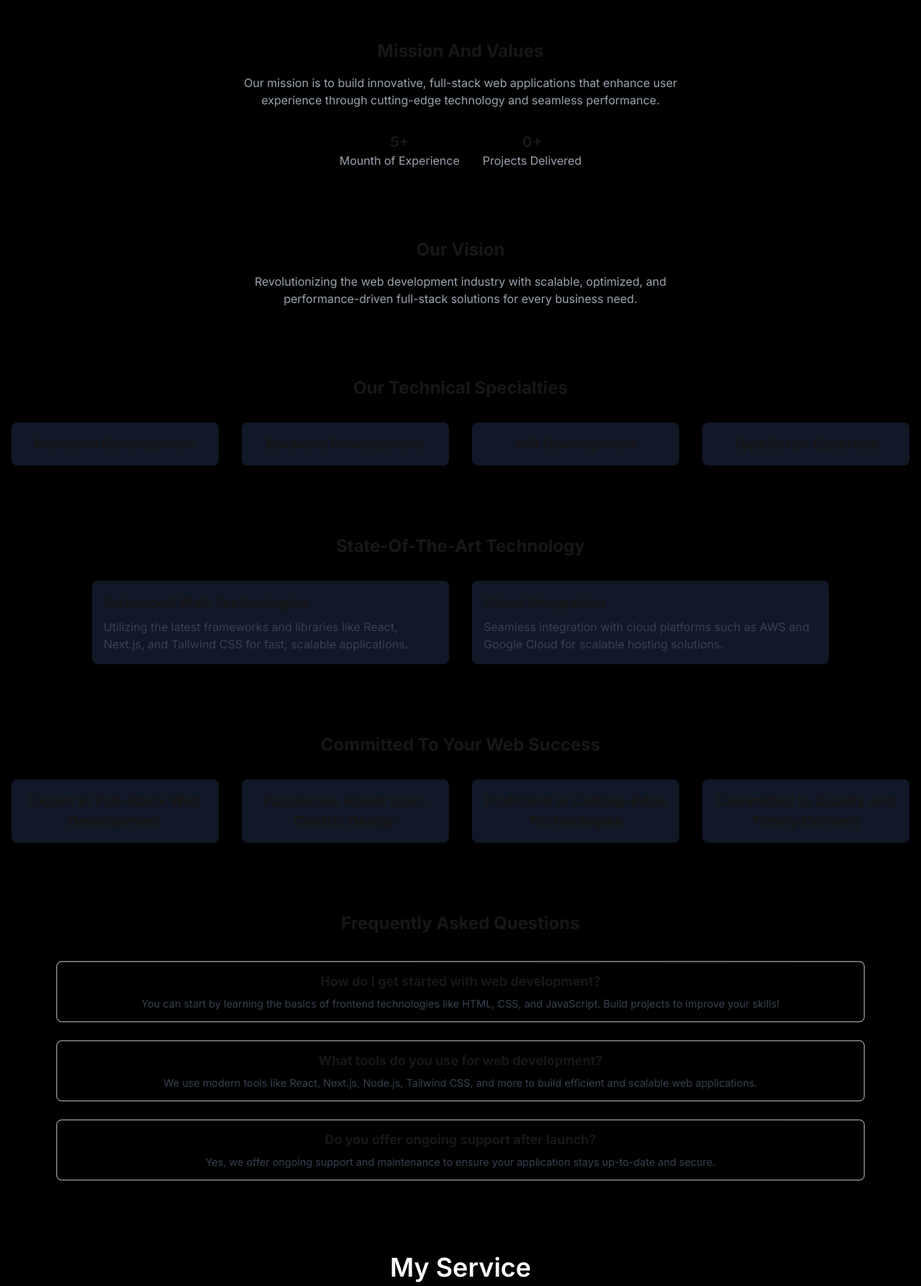
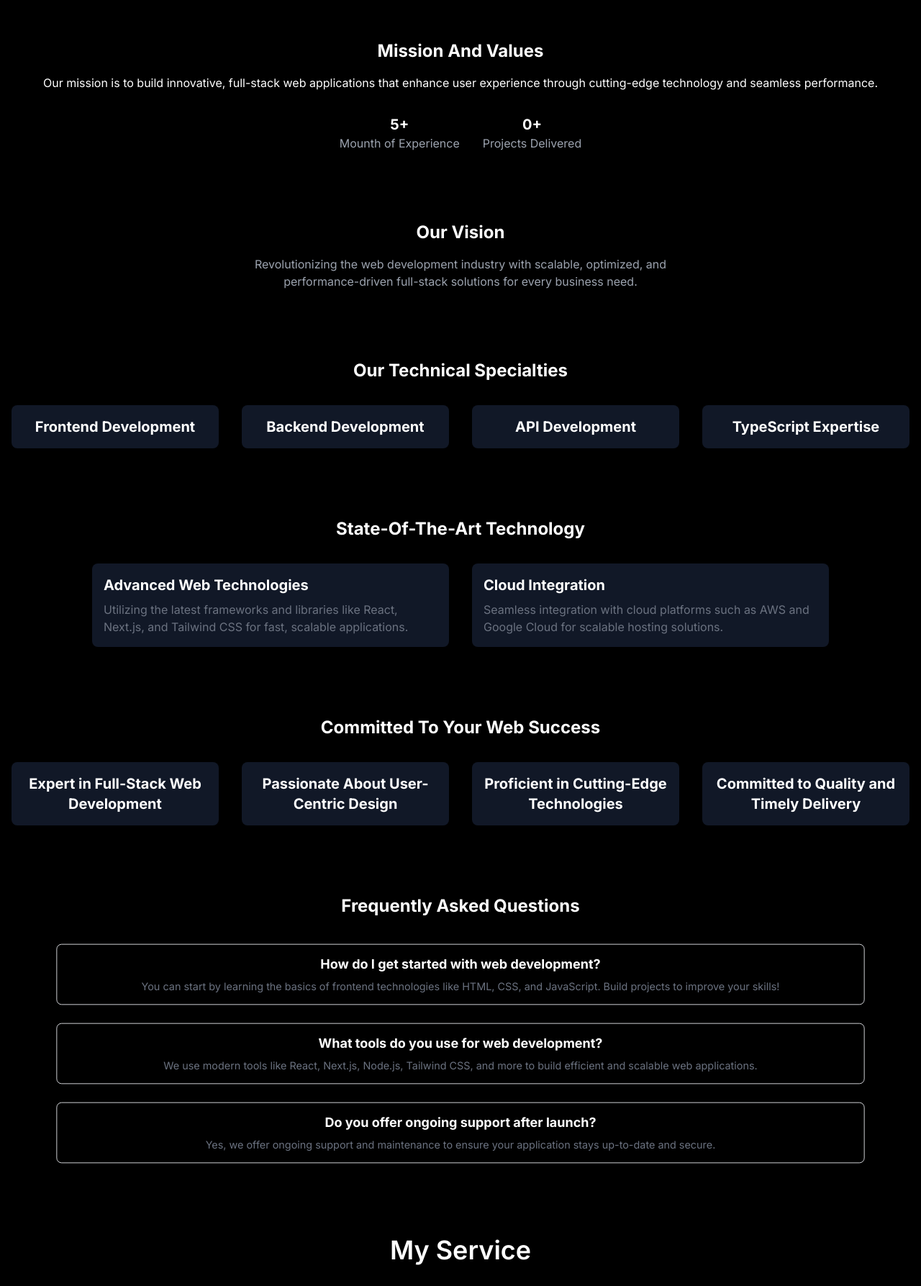
Before and after one commit to waleedmajeed001/profilo, a Next.js app: page / in a window 1280 px wide. Shown: the part 1148-2935 px from the top of the page at 72% size. Built offline with nearby package versions, Linux system fonts and the light colour scheme.

Commit message:
Its my new portfolio

```diff
--- a/components/Skills.tsx
+++ b/components/Skills.tsx
@@ -2,9 +2,9 @@ import React from "react";
 
 const Skills: React.FC = () => {
   return (
-    <div className="h-screen flex justify-center items-center dark:bg-black">
+    <div className="h-screen text-white flex justify-center items-center bg-black">
       <div className="max-w-xl mx-auto w-full">
-        <h4 className="text-3xl md:text-5xl dark:text-white font-bold mb-6">Skills</h4>
+        <h4 className="text-3xl md:text-5xl text-white font-bold mb-6">Skills</h4>
 
         {/* Skill Bars */}
         {[
--- a/components/aboutus.tsx
+++ b/components/aboutus.tsx
@@ -5,15 +5,15 @@ import React from 'react';
 const AboutUs: React.FC = () => {
   return (
     <div className="bg-black">
-      <header className="bg-black text-white text-center py-12">
+      <header className=" text-white text-center py-12">
       </header>
 
-      <section className="text-center py-12 px-4" id='about'>
+      <section className="text-center text-white py-12 px-4" id='about'>
         <h2 className="text-2xl font-bold">Mission And Values</h2>
-        <p className="mt-4 text-gray-400 max-w-2xl mx-auto">
+        <p className="mt-4 text-whitew-2xl mx-auto">
           Our mission is to build innovative, full-stack web applications that enhance user experience through cutting-edge technology and seamless performance.
         </p>
-        <div className="flex justify-center space-x-8 mt-8 animate-fadeIn">
+        <div className="flex text-white justify-center space-x-8 mt-8 animate-fadeIn">
           <div className="transition transform hover:scale-110 ">
             <h3 className="text-xl font-bold">5+</h3>
             <p className="text-gray-400">Mounth of Experience</p>
@@ -25,14 +25,14 @@ const AboutUs: React.FC = () => {
         </div>
       </section>
 
-      <section className="  py-12 px-4">
+      <section className="text-white  py-12 px-4">
         <h2 className="text-2xl font-bold text-center">Our Vision</h2>
         <p className="mt-4 text-center text-gray-400 max-w-2xl mx-auto">
           Revolutionizing the web development industry with scalable, optimized, and performance-driven full-stack solutions for every business need.
         </p>
       </section>
 
-      <section className="text-center py-12 px-4">
+      <section className="text-center text-white py-12 px-4">
         <h2 className="text-2xl font-bold">Our Technical Specialties</h2>
         <div className="grid grid-cols-1 sm:grid-cols-2 md:grid-cols-4 gap-8 mt-8">
           <div className="p-4 shadow-lg rounded-lg hover:scale-110 bg-gray-900 hover:bg-blue-600 transition-colors">
@@ -50,21 +50,21 @@ const AboutUs: React.FC = () => {
         </div>
       </section>
 
-      <section className="bg-black py-12 px-4">
+      <section className="bg-black text-white py-12 px-4">
         <h2 className="text-2xl font-bold text-center">State-Of-The-Art Technology</h2>
         <div className="grid grid-cols-1 md:grid-cols-2 gap-8 mt-8 max-w-5xl mx-auto">
           <div className="p-4 shadow-lg rounded-lg hover:scale-110 bg-gray-900 hover:bg-blue-600">
             <h3 className="text-xl font-bold">Advanced Web Technologies</h3>
-            <p className="text-gray-700 mt-2">Utilizing the latest frameworks and libraries like React, Next.js, and Tailwind CSS for fast, scalable applications.</p>
+            <p className="text-gray-500 mt-2">Utilizing the latest frameworks and libraries like React, Next.js, and Tailwind CSS for fast, scalable applications.</p>
           </div>
           <div className="p-4 shadow-lg rounded-lg hover:scale-110 bg-gray-900 hover:bg-blue-600">
             <h3 className="text-xl font-bold">Cloud Integration</h3>
-            <p className="text-gray-700 mt-2">Seamless integration with cloud platforms such as AWS and Google Cloud for scalable hosting solutions.</p>
+            <p className="text-gray-500 mt-2">Seamless integration with cloud platforms such as AWS and Google Cloud for scalable hosting solutions.</p>
           </div>
         </div>
       </section>
 
-      <section className="text-center py-12 px-4">
+      <section className="text-center text-white py-12 px-4">
         <h2 className="text-2xl font-bold">Committed To Your Web Success</h2>
         <div className="grid grid-cols-1 sm:grid-cols-2 md:grid-cols-4 gap-8 mt-8">
           <div className="p-4 shadow-lg rounded-lg hover:scale-110 bg-gray-900 hover:bg-blue-600 transition-colors">
@@ -82,20 +82,20 @@ const AboutUs: React.FC = () => {
         </div>
       </section>
 
-      <section className="text-center py-12 px-4 w-full">
+      <section className="text-center text-white py-12 px-4 w-full">
         <h2 className="text-2xl font-bold">Frequently Asked Questions</h2>
         <div className="mt-8">
           <div className="p-4 border rounded-lg shadow-md transition transform hover:scale-100 hover:bg-blue-600 scale-90">
             <h3 className="text-xl font-bold">How do I get started with web development?</h3>
-            <p className="mt-2 text-gray-700">You can start by learning the basics of frontend technologies like HTML, CSS, and JavaScript. Build projects to improve your skills!</p>
+            <p className="mt-2 text-gray-500">You can start by learning the basics of frontend technologies like HTML, CSS, and JavaScript. Build projects to improve your skills!</p>
           </div>
           <div className="p-4 border rounded-lg shadow-md transition transform hover:scale-100 hover:bg-blue-600 scale-90 mt-4">
             <h3 className="text-xl font-bold">What tools do you use for web development?</h3>
-            <p className="mt-2 text-gray-700">We use modern tools like React, Next.js, Node.js, Tailwind CSS, and more to build efficient and scalable web applications.</p>
+            <p className="mt-2 text-gray-500">We use modern tools like React, Next.js, Node.js, Tailwind CSS, and more to build efficient and scalable web applications.</p>
           </div>
           <div className="p-4 border rounded-lg shadow-md transition transform hover:scale-100 hover:bg-blue-600 scale-90 mt-4">
             <h3 className="text-xl font-bold">Do you offer ongoing support after launch?</h3>
-            <p className="mt-2 text-gray-700">Yes, we offer ongoing support and maintenance to ensure your application stays up-to-date and secure.</p>
+            <p className="mt-2 text-gray-500">Yes, we offer ongoing support and maintenance to ensure your application stays up-to-date and secure.</p>
           </div>
         </div>
       </section>
--- a/components/project.tsx
+++ b/components/project.tsx
@@ -31,16 +31,16 @@ const Projects: React.FC = () => {
     ];
 
     return (
-      <div className="h-auto py-16 bg-gray-100 dark:bg-black" id="project">
+      <div className="h-auto py-16 bg-black" id="project">
         <div className="max-w-6xl mx-auto w-full">
-          <h4 className="text-3xl md:text-5xl dark:text-white font-bold mb-6 text-center">My Projects</h4>
+          <h4 className="text-3xl md:text-5xl text-white font-bold mb-6 text-center">My Projects</h4>
 
           {/* Projects List */}
           <div>
             {projectList.map((project, index) => (
               <div
                 key={index}
-                className={`flex items-center mb-10 p-6 bg-white dark:bg-gray-900 hover:bg-blue-600 transition-transform duration-100 transform hover:scale-105 rounded-lg shadow-lg ${
+                className={`flex items-center mb-10 p-6 bg-gray-900 hover:bg-blue-600 transition-transform duration-100 transform hover:scale-105 rounded-lg shadow-lg ${
                   index % 2 === 0 ? "flex-row" : "flex-row-reverse"
                 }`}
               >
@@ -55,10 +55,10 @@ const Projects: React.FC = () => {
 
                 {/* Project Info */}
                 <div className="w-full sm:w-1/2 p-4">
-                  <h5 className="text-2xl font-semibold text-gray-800 dark:text-white mb-3">
+                  <h5 className="text-2xl font-semibold text-white mb-3">
                     {project.title}
                   </h5>
-                  <p className="text-base text-gray-600 dark:text-gray-300 mb-3">{project.description}</p>
+                  <p className="text-base text-gray-400 mb-3">{project.description}</p>
                   <a
                     href={project.link}
                     target="_blank"
```
